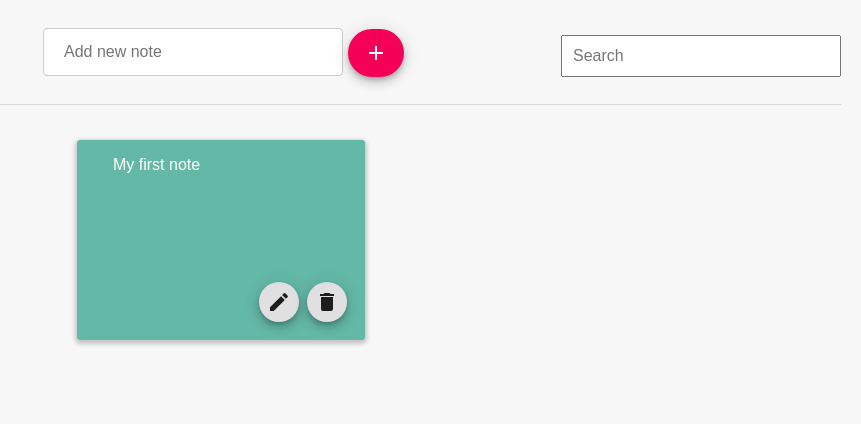
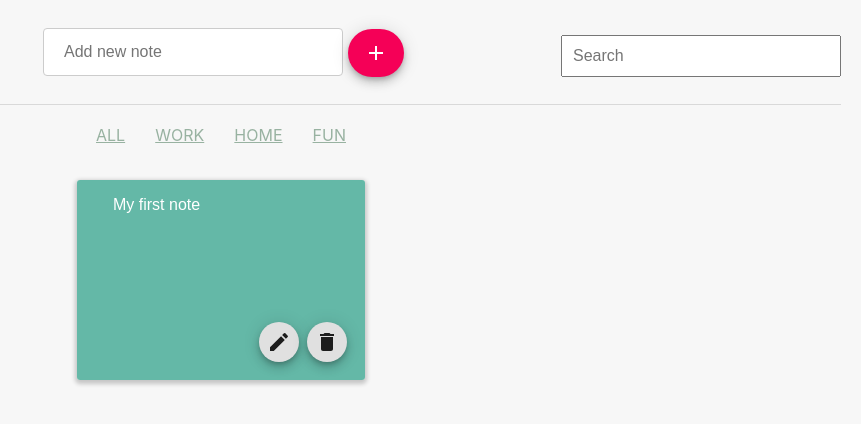
Before and after one commit to Richiello/Note_app, a React (Create React App) app: page / in a window 1280 px wide. Shown: the top 424 px of the page, without its empty margins (419-1280 px from the left). Built offline with nearby package versions, Linux system fonts and the light colour scheme.

Commit message:
Add category filter list component

```diff
--- /dev/null
+++ b/src/components/CategoryFilter.js
@@ -0,0 +1,35 @@
+import React from 'react'
+import { styled } from '@material-ui/styles'
+import { categoryFilters } from '../actions'
+
+const HorizontalList = styled(`ul`)({
+    display: 'flex',
+    flexDirection: 'row',
+    listStyle: 'none',
+    justifyContent: 'space-between',
+    width: '250px',
+    margin: '20px auto',
+    alignItems: 'center',
+    padding: '0',
+    textDecoration: 'underline',
+    color: '#98b2a1',
+    '& a': {
+        cursor: 'pointer'
+    }
+})
+
+const CategoryFilter = () => {
+    return (
+        <HorizontalList>
+            {Object.keys(categoryFilters).map(a =>
+                <li key={a}>
+                    <a>
+                        {categoryFilters[a]}
+                    </a>
+                </li>
+            )}
+        </HorizontalList>
+    )
+}
+
+export default CategoryFilter
--- a/src/containers/NoteList.js
+++ b/src/containers/NoteList.js
@@ -4,6 +4,7 @@ import Note from '../components/Note'
 import { NoteContainer } from '../styles/styles'
 import { connect } from 'react-redux'
 import SearchBar from '../components/SearchBar'
+import CategoryFilter from '../components/CategoryFilter'
 
 const NoteList = ({ notes }) => {
 
@@ -27,6 +28,7 @@ const NoteList = ({ notes }) => {
                 searchText={searchValue}
                 onChange={handleChange}
             />
+            <CategoryFilter />
             <NoteContainer>
                 {filteredNotes.map(n => (
                     <Note key={n.id} note={n} />
--- a/src/reducers/index.js
+++ b/src/reducers/index.js
@@ -1,8 +1,8 @@
 import { combineReducers } from 'redux'
 import notes from './notes'
-import categories from './categories'
+import categoryFilter from './categories'
 
 export default combineReducers({
     notes,
-    categories
+    categoryFilter
 })
```
